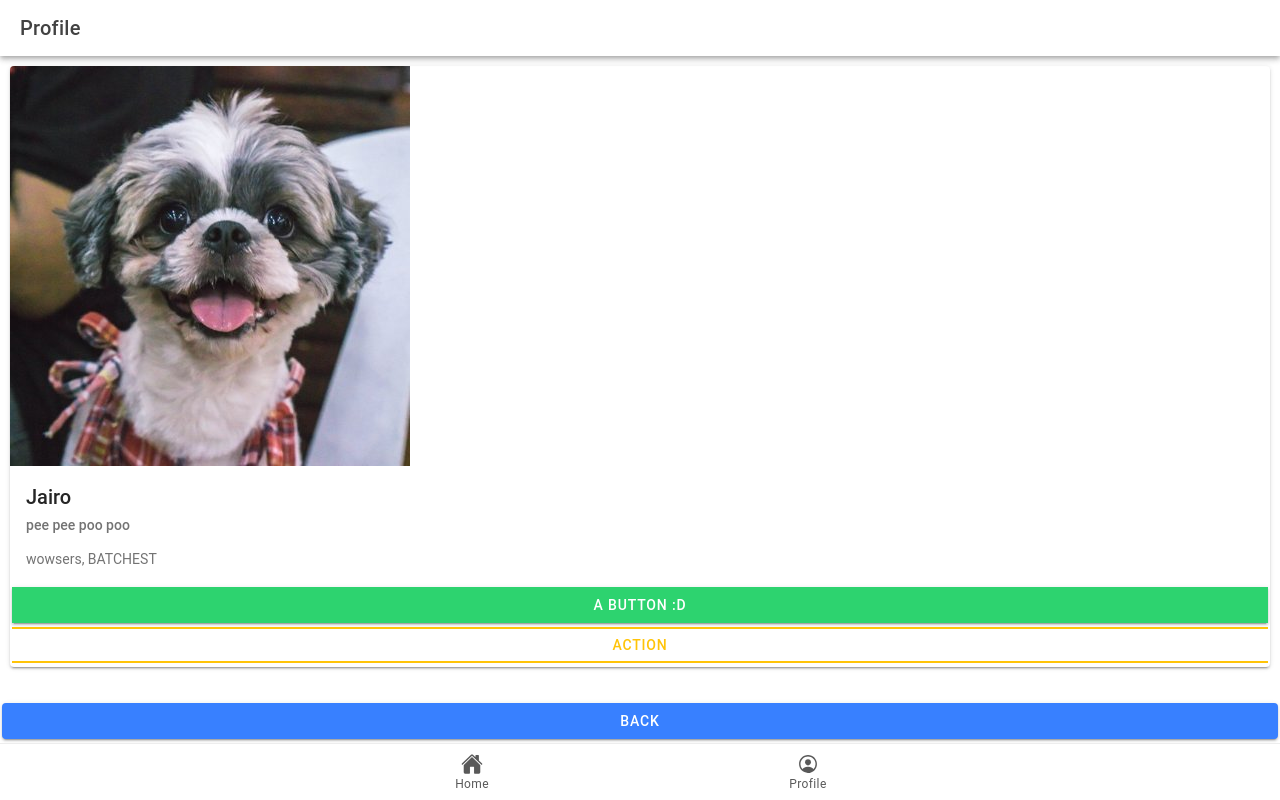
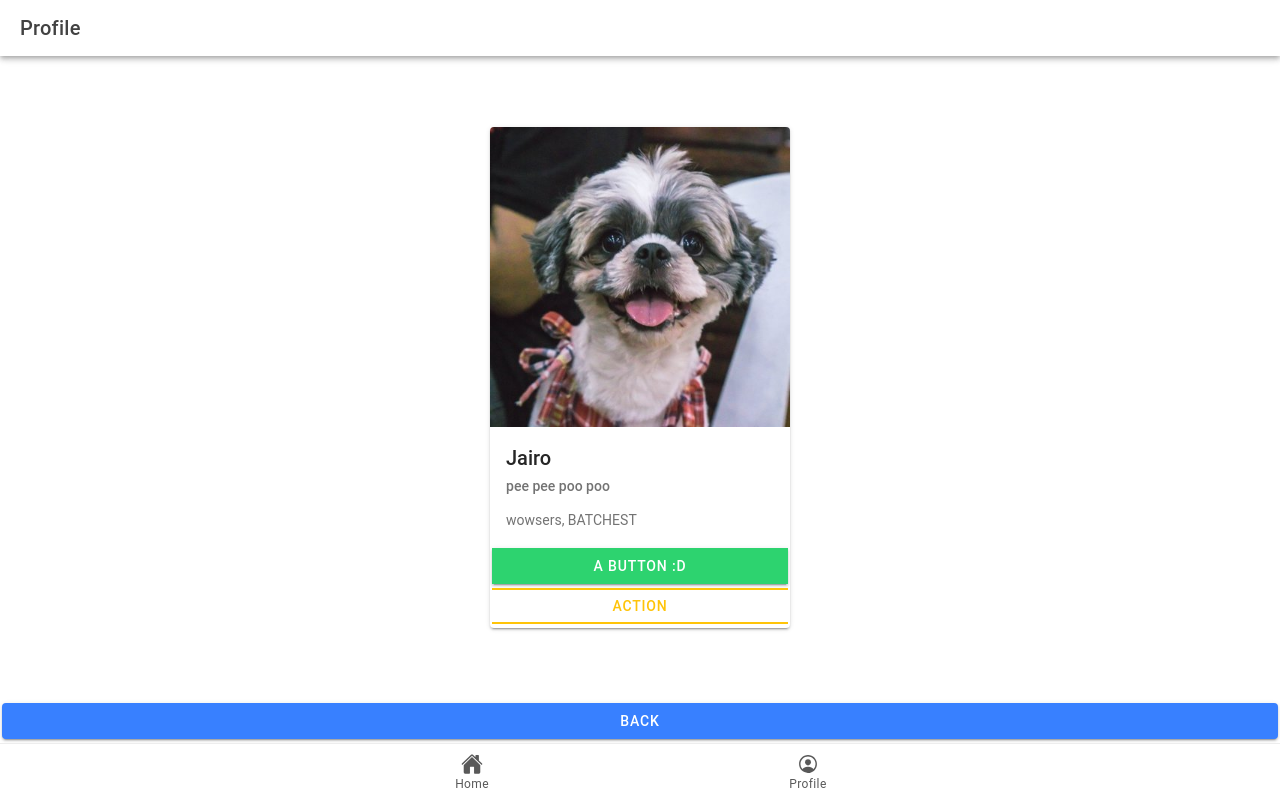
Before and after one commit to JairoTinga/ion-t-tinga, a React (Vite) app: page /profile in a window 1280 px wide. Built offline with nearby package versions, Linux system fonts and the light colour scheme.

Commit message:
changed the location of card profile

```diff
--- a/src/pages/Profile.tsx
+++ b/src/pages/Profile.tsx
@@ -24,6 +24,7 @@ const Tab1: React.FC = () => {
           </IonToolbar>
         </IonHeader>
 
+        <div className="card-container">
         <IonCard>
           <img alt="Silhouette of mountains" src="../src/assets/img/quincy.jpg" />
           <IonCardHeader>
@@ -71,7 +72,7 @@ const Tab1: React.FC = () => {
 
 
         </IonCard>
-
+            </div>
       </IonContent>
       <IonButton onClick={navigateBack}>Back</IonButton>
     </IonPage>
--- a/src/pages/Tab1.css
+++ b/src/pages/Tab1.css
@@ -0,0 +1,12 @@
+/* Tab1.css */
+
+.card-container {
+    display: flex;
+    justify-content: center;
+    align-items: center;
+    height: 100%;
+  }
+
+  .card-container > ion-card {
+    max-width: 300px; /* Adjust as needed */
+  }
--- a/src/pages/home.css
+++ b/src/pages/home.css
@@ -2,3 +2,4 @@
 .ion-text-center {
     text-align: center;
   }
+  /* Home.css */
--- a/src/pages/home.tsx
+++ b/src/pages/home.tsx
@@ -64,7 +64,7 @@ const Home: React.FC = () => {
             <IonCol size="12" size-sm="6" offset-sm="3">
               {/* Todo Lis Card */}
               <IonRouterLink href="/TodoList">
-                <IonCard button>
+              <IonCard button>
                 <IonCardHeader className="ion-text-center">
                     <IonCardTitle>TodoList</IonCardTitle>
                   </IonCardHeader>
```
